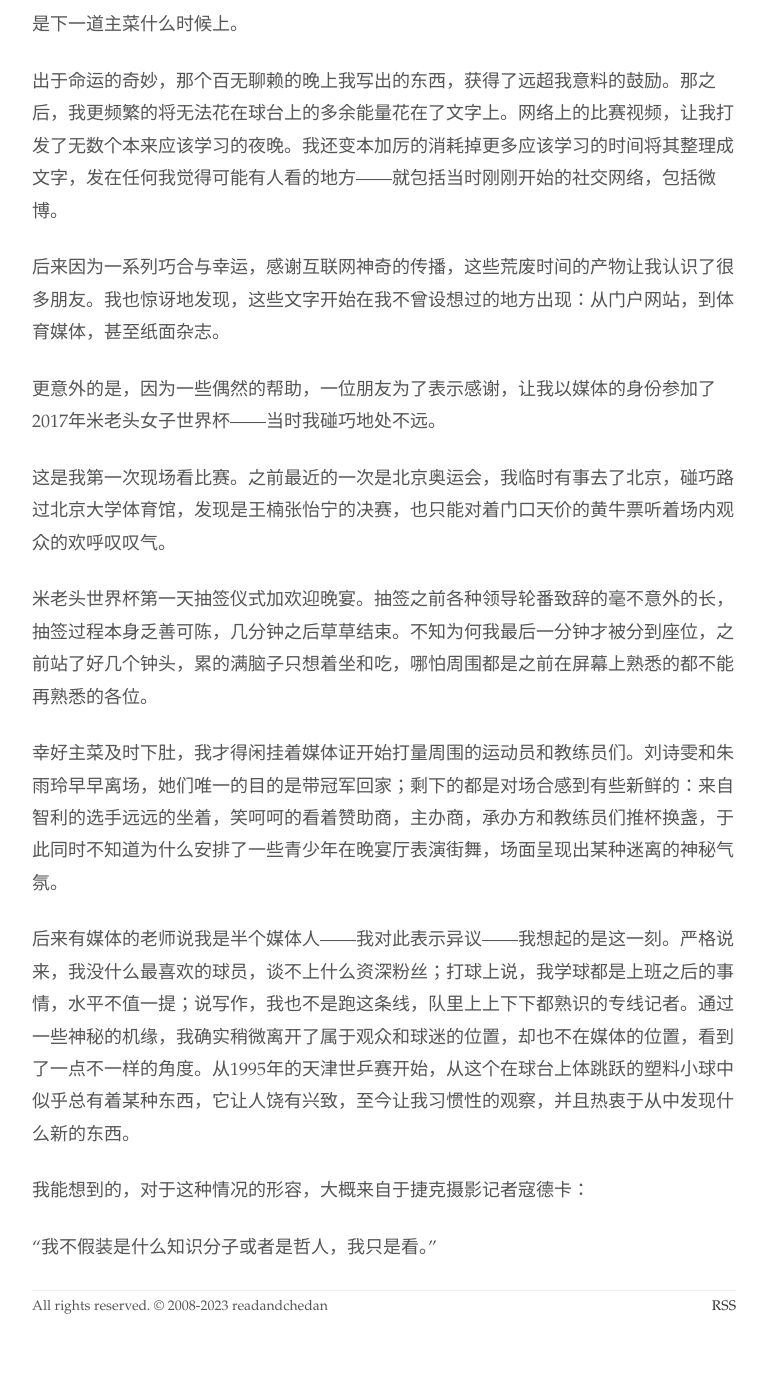
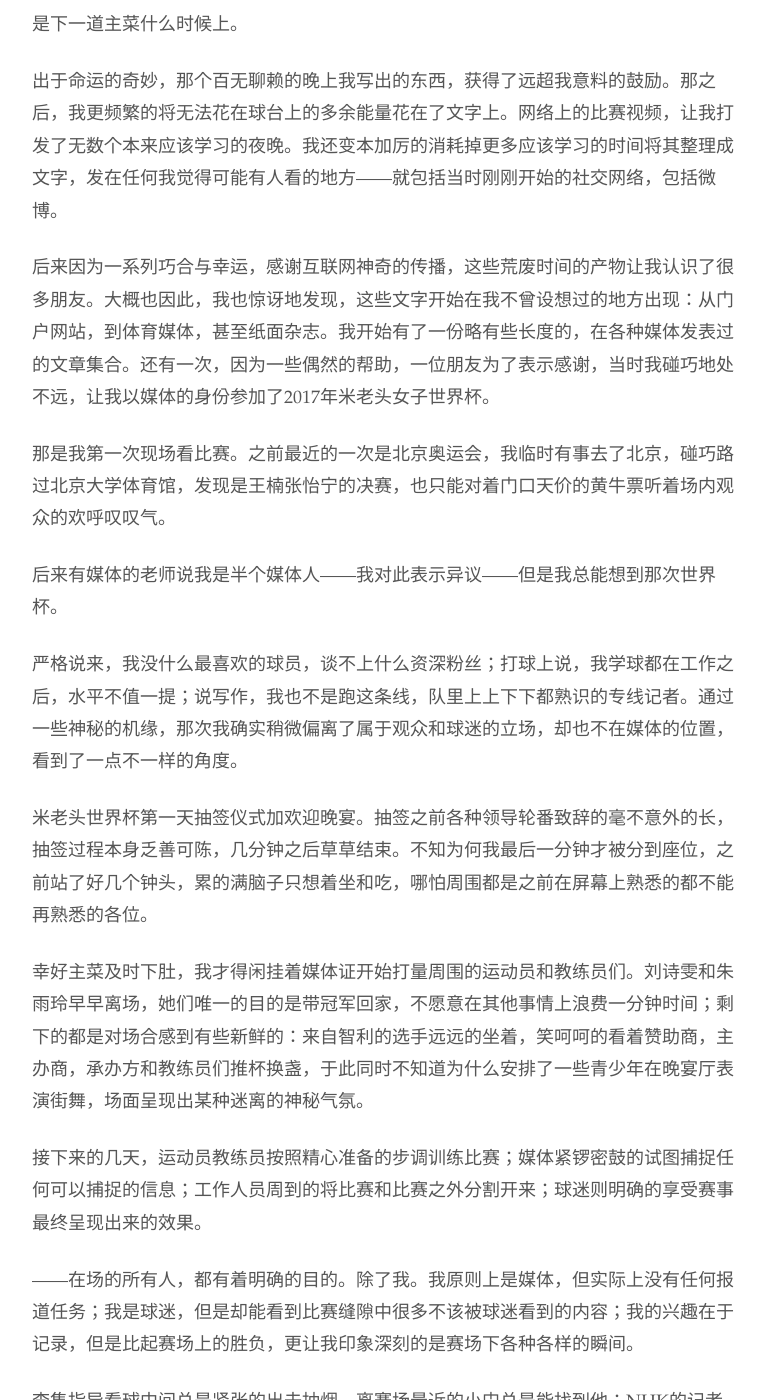
Before and after one commit to readandchedan/readandchedan.github.io, a Jekyll site: the page built from _posts/tabletennis/_posts/2023-04-14-my-tt-writing-journey.md, in a window 1280 px wide and 1400 px high, scrolled down 2818 px. Shown: the whole window, without its empty margins (256-1023 px from the left). Built offline with Jekyll 4.4.1, drawn with Linux system fonts in a browser that asks for light colours; before the commit the page ends 4192 px from its top, so only the background shows below that; some of the changed text lies outside the part shown.

Commit message:
adjustment

```diff
--- a/_posts/tabletennis/_posts/2023-04-14-my-tt-writing-journey.md
+++ b/_posts/tabletennis/_posts/2023-04-14-my-tt-writing-journey.md
@@ -44,18 +44,24 @@ layout: default
 
 出于命运的奇妙，那个百无聊赖的晚上我写出的东西，获得了远超我意料的鼓励。那之后，我更频繁的将无法花在球台上的多余能量花在了文字上。网络上的比赛视频，让我打发了无数个本来应该学习的夜晚。我还变本加厉的消耗掉更多应该学习的时间将其整理成文字，发在任何我觉得可能有人看的地方——就包括当时刚刚开始的社交网络，包括微博。
 
-后来因为一系列巧合与幸运，感谢互联网神奇的传播，这些荒废时间的产物让我认识了很多朋友。我也惊讶地发现，这些文字开始在我不曾设想过的地方出现：从门户网站，到体育媒体，甚至纸面杂志。
+后来因为一系列巧合与幸运，感谢互联网神奇的传播，这些荒废时间的产物让我认识了很多朋友。大概也因此，我也惊讶地发现，这些文字开始在我不曾设想过的地方出现：从门户网站，到体育媒体，甚至纸面杂志。我开始有了一份略有些长度的，在各种媒体发表过的文章集合。还有一次，因为一些偶然的帮助，一位朋友为了表示感谢，当时我碰巧地处不远，让我以媒体的身份参加了2017年米老头女子世界杯。
 
-更意外的是，因为一些偶然的帮助，一位朋友为了表示感谢，让我以媒体的身份参加了2017年米老头女子世界杯——当时我碰巧地处不远。
+那是我第一次现场看比赛。之前最近的一次是北京奥运会，我临时有事去了北京，碰巧路过北京大学体育馆，发现是王楠张怡宁的决赛，也只能对着门口天价的黄牛票听着场内观众的欢呼叹叹气。
 
-这是我第一次现场看比赛。之前最近的一次是北京奥运会，我临时有事去了北京，碰巧路过北京大学体育馆，发现是王楠张怡宁的决赛，也只能对着门口天价的黄牛票听着场内观众的欢呼叹叹气。
+后来有媒体的老师说我是半个媒体人——我对此表示异议——但是我总能想到那次世界杯。
+
+严格说来，我没什么最喜欢的球员，谈不上什么资深粉丝；打球上说，我学球都在工作之后，水平不值一提；说写作，我也不是跑这条线，队里上上下下都熟识的专线记者。通过一些神秘的机缘，那次我确实稍微偏离了属于观众和球迷的立场，却也不在媒体的位置，看到了一点不一样的角度。
 
 米老头世界杯第一天抽签仪式加欢迎晚宴。抽签之前各种领导轮番致辞的毫不意外的长，抽签过程本身乏善可陈，几分钟之后草草结束。不知为何我最后一分钟才被分到座位，之前站了好几个钟头，累的满脑子只想着坐和吃，哪怕周围都是之前在屏幕上熟悉的都不能再熟悉的各位。
 
-幸好主菜及时下肚，我才得闲挂着媒体证开始打量周围的运动员和教练员们。刘诗雯和朱雨玲早早离场，她们唯一的目的是带冠军回家；剩下的都是对场合感到有些新鲜的：来自智利的选手远远的坐着，笑呵呵的看着赞助商，主办商，承办方和教练员们推杯换盏，于此同时不知道为什么安排了一些青少年在晚宴厅表演街舞，场面呈现出某种迷离的神秘气氛。
+幸好主菜及时下肚，我才得闲挂着媒体证开始打量周围的运动员和教练员们。刘诗雯和朱雨玲早早离场，她们唯一的目的是带冠军回家，不愿意在其他事情上浪费一分钟时间；剩下的都是对场合感到有些新鲜的：来自智利的选手远远的坐着，笑呵呵的看着赞助商，主办商，承办方和教练员们推杯换盏，于此同时不知道为什么安排了一些青少年在晚宴厅表演街舞，场面呈现出某种迷离的神秘气氛。
 
-后来有媒体的老师说我是半个媒体人——我对此表示异议——我想起的是这一刻。严格说来，我没什么最喜欢的球员，谈不上什么资深粉丝；打球上说，我学球都是上班之后的事情，水平不值一提；说写作，我也不是跑这条线，队里上上下下都熟识的专线记者。通过一些神秘的机缘，我确实稍微离开了属于观众和球迷的位置，却也不在媒体的位置，看到了一点不一样的角度。从1995年的天津世乒赛开始，从这个在球台上体跳跃的塑料小球中似乎总有着某种东西，它让人饶有兴致，至今让我习惯性的观察，并且热衷于从中发现什么新的东西。
+接下来的几天，运动员教练员按照精心准备的步调训练比赛；媒体紧锣密鼓的试图捕捉任何可以捕捉的信息；工作人员周到的将比赛和比赛之外分割开来；球迷则明确的享受赛事最终呈现出来的效果。
 
-我能想到的，对于这种情况的形容，大概来自于捷克摄影记者寇德卡：
+——在场的所有人，都有着明确的目的。除了我。我原则上是媒体，但实际上没有任何报道任务；我是球迷，但是却能看到比赛缝隙中很多不该被球迷看到的内容；我的兴趣在于记录，但是比起赛场上的胜负，更让我印象深刻的是赛场下各种各样的瞬间。
+
+李隼指导看球中间总是紧张的出去抽烟，离赛场最近的小门总是能找到他；NHK的记者团队来无影去无踪，日本选手看见他们可能比对中国选手还紧张；邱贻当时不是国家队的教练，却也穿着四川队的队服来了世界杯；有些选手热络的像你在球馆里遇见的球友；有些选手场下就像在比赛一样严肃。这次比赛的官方语言是英语，但是实际第一语言是四川话：赞助商，本地运营和头号种子都是四川人。
+
+对于这种情况，我能想到的形容大概来自于伟大的捷克摄影记者寇德卡：
 
 “我不假装是什么知识分子或者是哲人，我只是看。”
```
